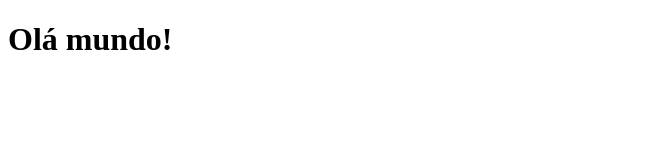
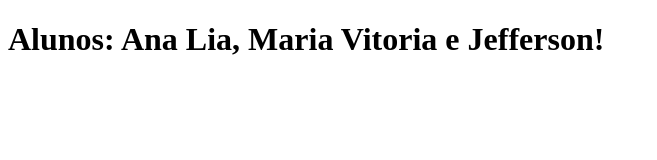
Before and after one commit to 06liaana06/06liaana06.github.io, a plain HTML site: page index.html in a window 1280 px wide. Shown: the whole page, without its empty margins (0-657 px from the left). Drawn offline with Linux system fonts and the light colour scheme.

Commit message:
Update index.html
Pequenas mudanças

```diff
--- a/index.html
+++ b/index.html
@@ -6,7 +6,7 @@
     <title>Página</title>
 </head>
 <body>
-    <h1>Olá mundo!</h1>
+    <h1>Alunos: Ana Lia, Maria Vitoria e Jefferson!</h1>
 
 </body>
 </html>
```
